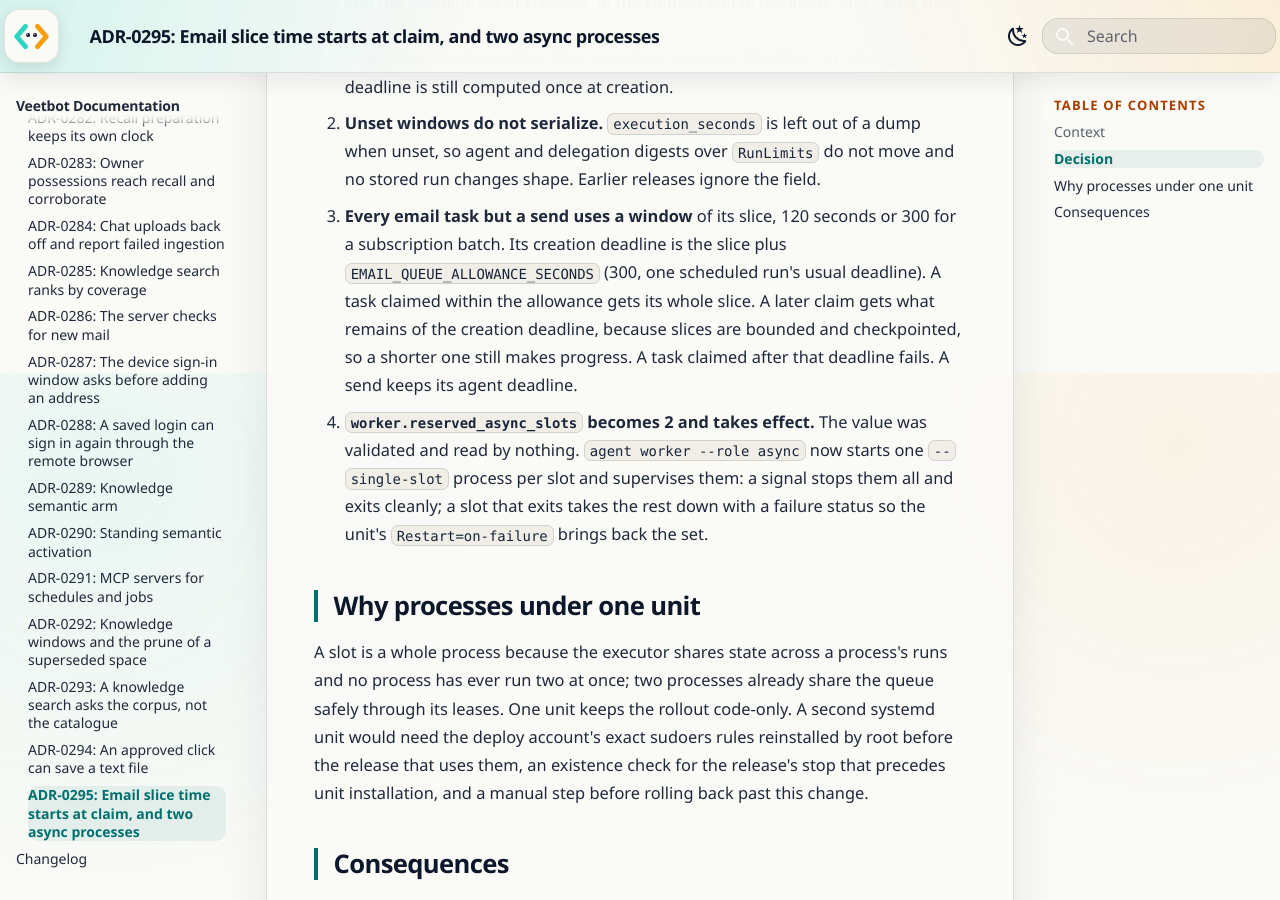
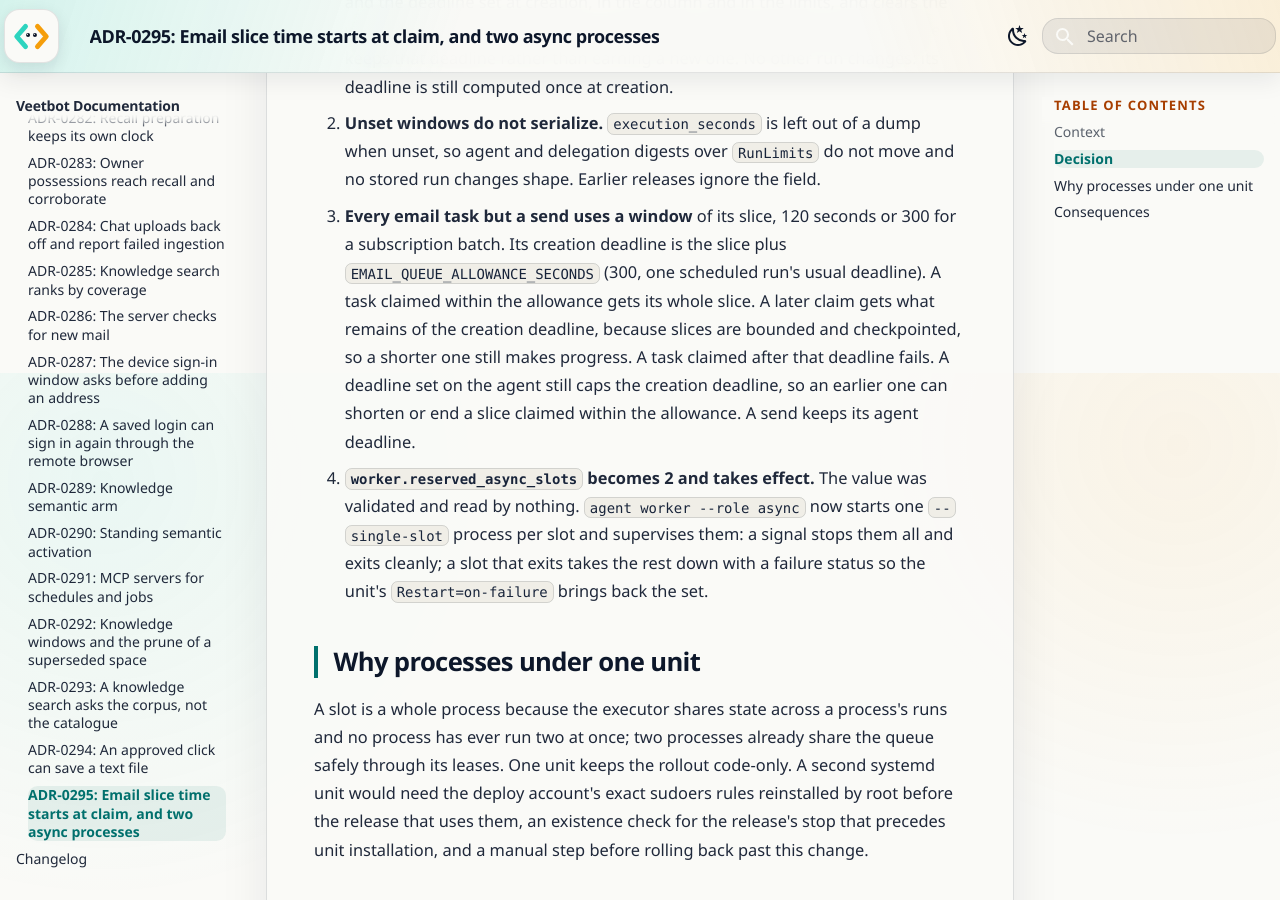
Before and after one commit to avitus/veetbot, an MkDocs documentation site: the page built from docs/adr/0295-execution-window-and-async-slots.md, in a window 1280 px wide and 900 px high, scrolled down 1427 px. Built offline with MkDocs 1.6.1 and Material for MkDocs 9.7.7, drawn with Linux system fonts in a browser that asks for light colours.

Commit message:
State that an agent's earlier deadline still caps an email slice
CodeRabbit on #234: the admission caps the creation deadline at the agent's own,
so a task claimed within the allowance can get less than its whole slice. That cap
is intended, so ADR-0295 and email-experience.md now say so. Documents only; the
cited range in email-unsubscribe.md grows by the added line.

Green: focused tests and docs-check, under 30 s in sequence, slowest the tests.

Reading-Lane: A
Co-Authored-By: Claude Opus 5.5 <noreply@anthropic.com>
Glen-Conversation: e0545ddc-b591-49e6-9103-afa0d6dd6ab9

```diff
--- a/docs/adr/0295-execution-window-and-async-slots.md
+++ b/docs/adr/0295-execution-window-and-async-slots.md
@@ -46,7 +46,9 @@ failed the same way that morning.
    task claimed within the allowance gets its whole slice. A later claim gets what
    remains of the creation deadline, because slices are bounded and checkpointed,
    so a shorter one still makes progress. A task claimed after that deadline fails.
-   A send keeps its agent deadline.
+   A deadline set on the agent still caps the creation deadline, so an earlier one
+   can shorten or end a slice claimed within the allowance. A send keeps its agent
+   deadline.
 4. **`worker.reserved_async_slots` becomes 2 and takes effect.** The value was
    validated and read by nothing. `agent worker --role async` now starts one
    `--single-slot` process per slot and supervises them: a signal stops them all
```
Also changed, not shown: docs/plan/email-experience.md (+2 -1 lines), docs/plan/email-unsubscribe.md (+4 -4 lines), docs/status/citation-ledger.yaml (+5 -5 lines).
